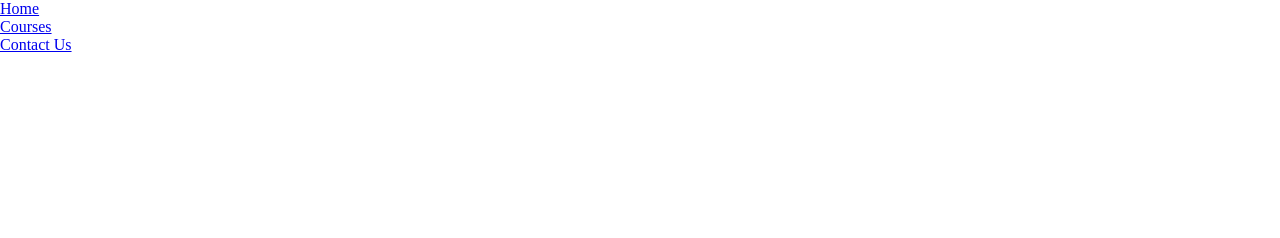
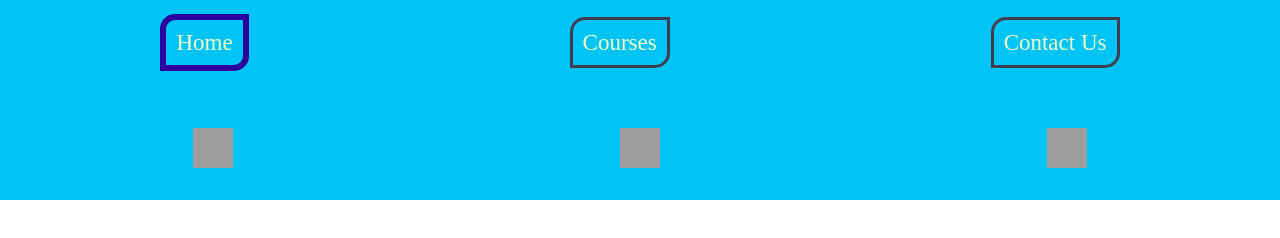
Before and after one commit to Veronica-B/tutor-site, a plain HTML site: page contact.html in a window 1280 px wide. Drawn offline with Linux system fonts and the light colour scheme; grey boxes are pictures that could not be loaded.

Commit message:
nav and footer added to other html pages

```diff
--- a/contact.html
+++ b/contact.html
@@ -8,13 +8,38 @@
 </head>
 <body>
     <header>
-        <nav>
-            <ul>
-            <li><a href="index.html">Home</a></li>
-            <li><a href="courses.html">Courses</a></li>
-            <li><a href="contact.html">Contact Us</a></li>
+        <nav class="nav">
+            <ul class="nav_ul">
+                <li><a class="nav_current nav_link" href="index.html">Home</a></li>
+                <li><a class="nav_not_current nav_link" href="courses.html">Courses</a>
+                    <ul class="drop-down">
+                        <li>Financial Lit</li>
+                        <li>Nutrition</li>
+                        <li>Tech</li>
+                        <li>Human Anatomy</li>
+                    </ul>
+                </li>
+                <li><a class="nav_not_current nav_link" href="contact.html">Contact Us</a></li>
             </ul>
         </nav>
     </header>
+
+    <footer class="footer">
+
+        <a href="https://www.facebook.com/">
+            <img class="footer__icon" src="https://i.ya-webdesign.com/images/facebook-icon-png-black-1.png"
+                alt="facebook icon">
+        </a>
+        <a href="https://www.instagram.com/">
+            <img class="footer__icon"
+                src="https://library.kissclipart.com/20180912/eq/kissclipart-transparent-background-instagram-logo-black-and-wh-31e3f146fed68009.jpg"
+                alt="Instagram icon">
+        </a>
+        <a href="https://twitter.com/explore">
+            <img class="footer__icon" src="https://chaminade.edu/wp-content/uploads/2019/08/Twitter-Icon-black-1.png"
+                alt="Twitter icon">
+        </a>
+
+    </footer>
 </body>
 </html>
```
Also changed, not shown: courses.html (+30 -5 lines), index.html (+1 -1 lines).
